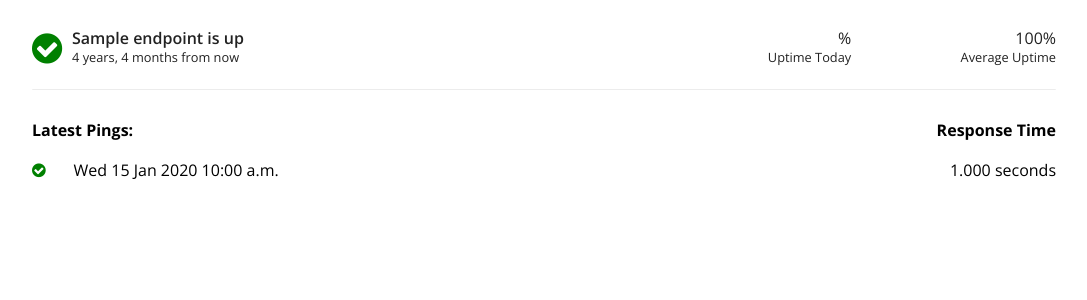
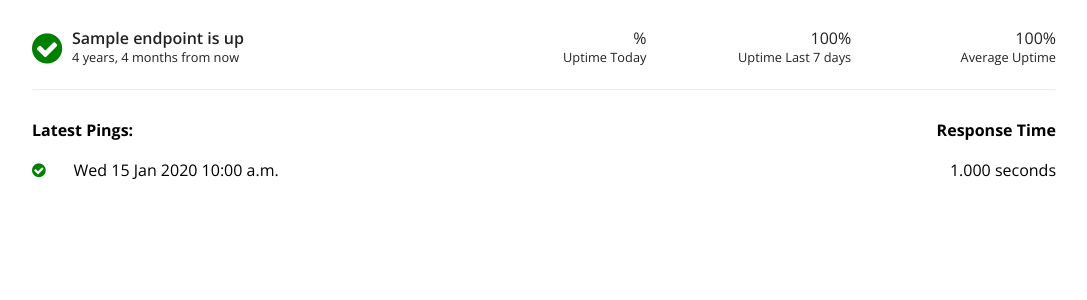
Before and after one commit to nvite/uptime, a Django app: template nvuptime/pinger/templates/pinger/endpoint.html in a window 1280 px wide. Shown: the part 161-461 px from the top of the page, without its empty margins (96-1183 px from the left). Run offline with Django 3.2, Linux system fonts and the light colour scheme; the template is opened without the code that fills it: values that come from a table or form of the project are taken from there, others are empty; tables that the repository leaves empty hold one stand-in row (values such as "Sample post"); parts of the project's set-up code (start-up, migrations or seed data) failed here and were passed over; some libraries are stand-ins or nearby versions.

Commit message:
added last 7 days uptime to endpoint rows

```diff
--- a/nvuptime/pinger/models.py
+++ b/nvuptime/pinger/models.py
@@ -112,11 +112,11 @@ class Endpoint(DirtyFieldsMixin, models.Model):
     @property
     def success_rate_last_week(self):
         try:
-            week_ago = datetime.now()-timedelta(days=7)
+            week_ago = timezone.now()-timedelta(days=7)
             pings_last_week = self.pings.exclude(created_at__lt=week_ago).count()
             success_pings_last_week = self.pings.passed().exclude(created_at__lt=week_ago).count()
             if pings_last_week == 0:
-                success_rate = 0
+                success_rate = 1
             else:
                 success_rate = success_pings_last_week / pings_last_week
 
--- a/nvuptime/pinger/static/pinger/css/pinger.css
+++ b/nvuptime/pinger/static/pinger/css/pinger.css
@@ -75,7 +75,7 @@ span.endpoint-cell__subhead {
 
 .endpoint-cell.endpoint-cell--title {
     float: left;
-    width: 50%;
+    width: 30%;
     text-align: left;
 }
 
--- a/nvuptime/pinger/templates/pinger/endpoint.html
+++ b/nvuptime/pinger/templates/pinger/endpoint.html
@@ -35,6 +35,10 @@
 		    <span class="endpoint-cell__subhead">Average Uptime</span>
 	    </div>
 	    <div class="endpoint-cell">
+		    <span>{% widthratio object.success_rate_last_week 1 100 %}%</span><br>
+		    <span class="endpoint-cell__subhead">Uptime Last 7 days</span>
+	    </div>
+	    <div class="endpoint-cell">
 		    <span class="">{% widthratio object.success_rate_today 1 100 %}%</span><br>
 		    <span class="endpoint-cell__subhead">Uptime Today</span>
 	    </div>
```
Also changed, not shown: nvuptime/pinger/templates/pinger/group.html (+5 -2 lines).
